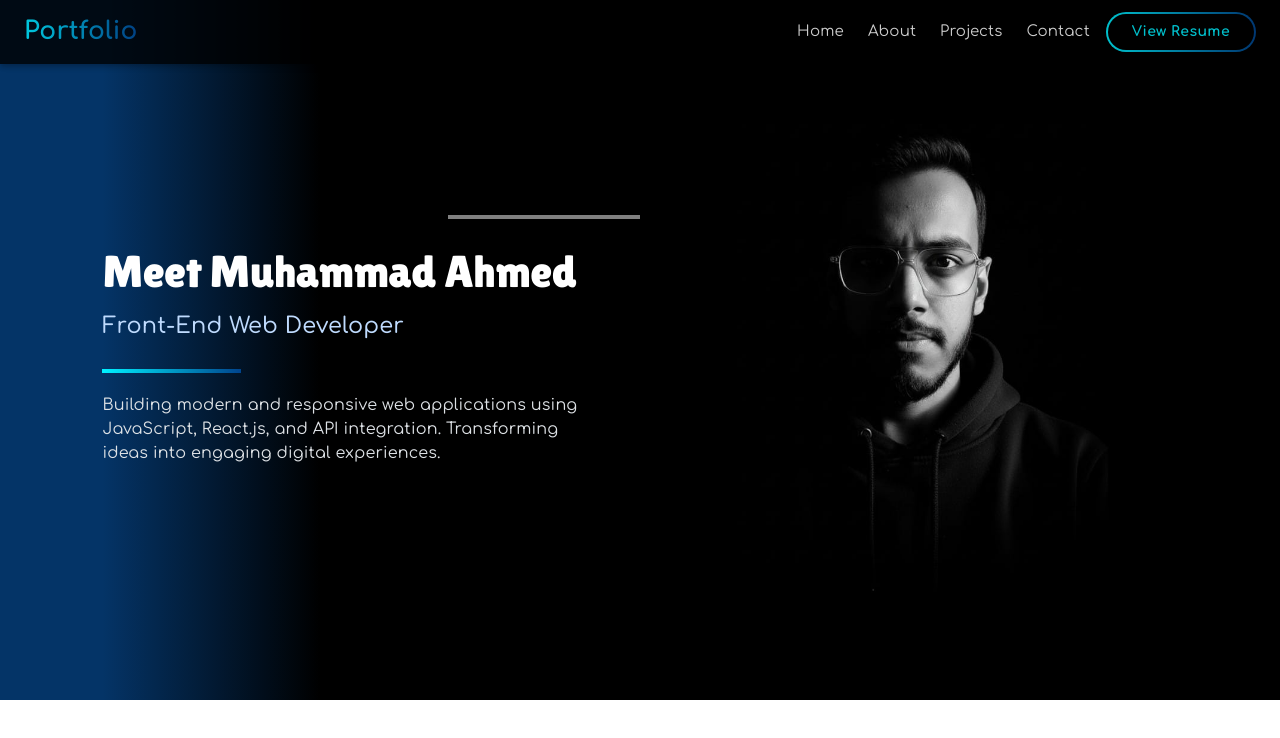
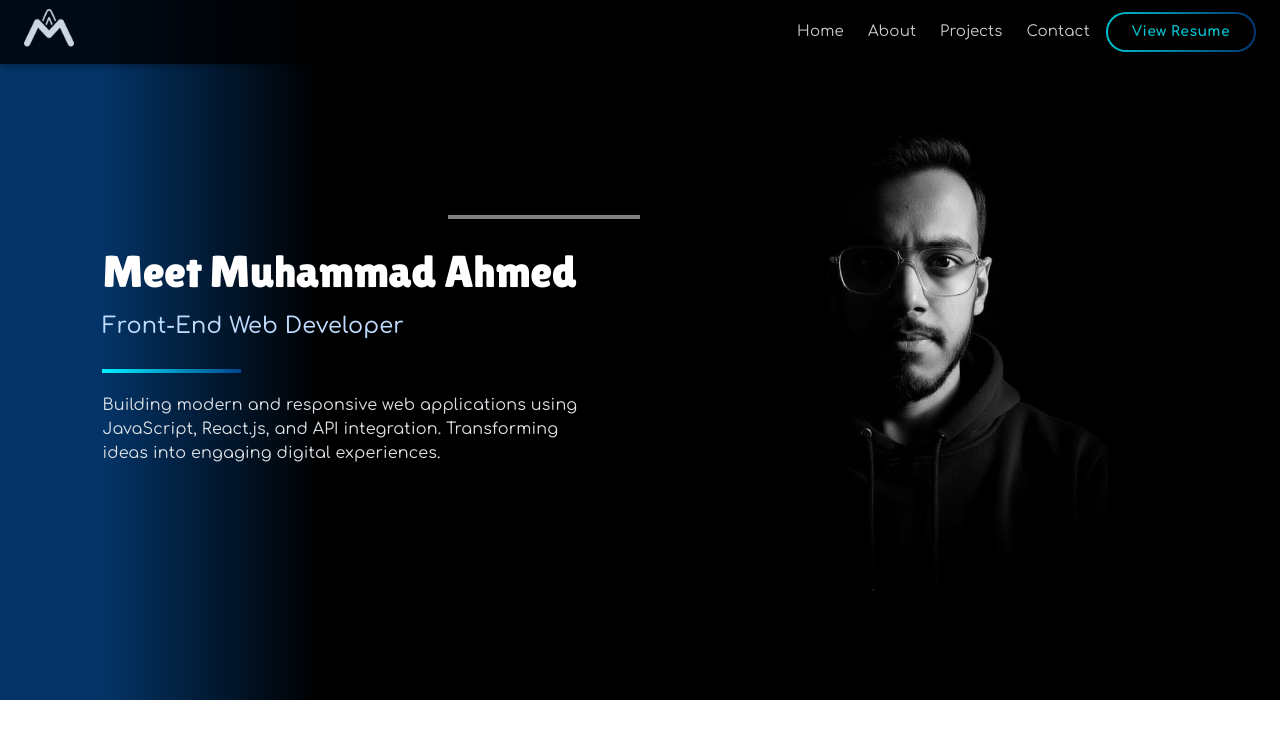
Before and after one commit to Muhammad-Ahmed-Ghouri/Portfolio, a React (Create React App) app: page / in a window 1280 px wide. Shown: the top 738 px of the page. Built offline with nearby package versions, Linux system fonts and the light colour scheme.

Commit message:
Added new logo in navbar

```diff
--- a/src/Components/Navbar.js
+++ b/src/Components/Navbar.js
@@ -10,6 +10,7 @@ import Drawer from "@mui/material/Drawer";
 import List from "@mui/material/List";
 import ListItem from "@mui/material/ListItem";
 import ListItemText from "@mui/material/ListItemText";
+import logo from "../assets/white-logo.png";
 
 export default function Navbar() {
   const [open, setOpen] = useState(false);
@@ -32,18 +33,15 @@ export default function Navbar() {
           }}
         >
           {/* Logo */}
-          <Typography
+          <Box
+            component="img"
+            src={logo}
+            alt="Muhammad Ahmed"
             sx={{
-              fontFamily: "Comfortaa",
-              fontWeight: 900,
-              fontSize: { xs: "20px", md: "25px" },
-              background: "linear-gradient(90deg, #00F0FF, #00458E)",
-              WebkitBackgroundClip: "text",
-              WebkitTextFillColor: "transparent",
+              // width: "80%",
+              width: { xs: "35px", sm: "50px" },
             }}
-          >
-            Portfolio
-          </Typography>
+          />
 
           {/* Desktop Menu */}
           <Box
```
Also changed, not shown: src/assets/white-logo.png (added).
